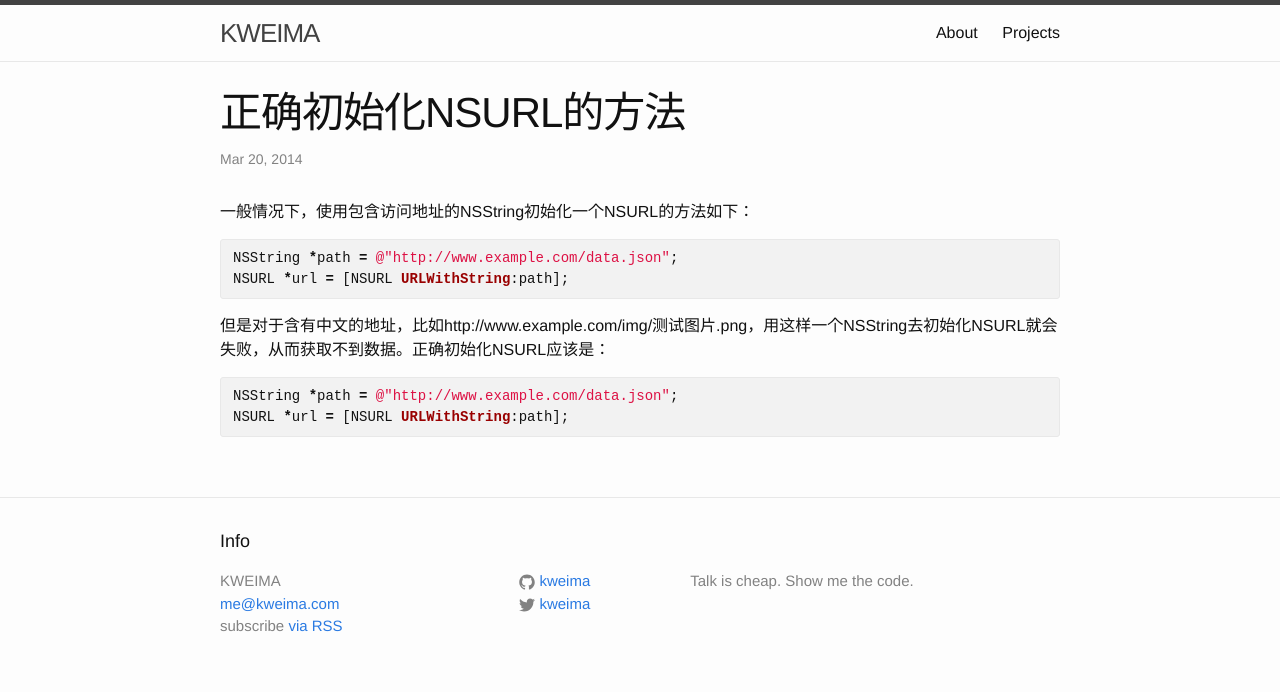
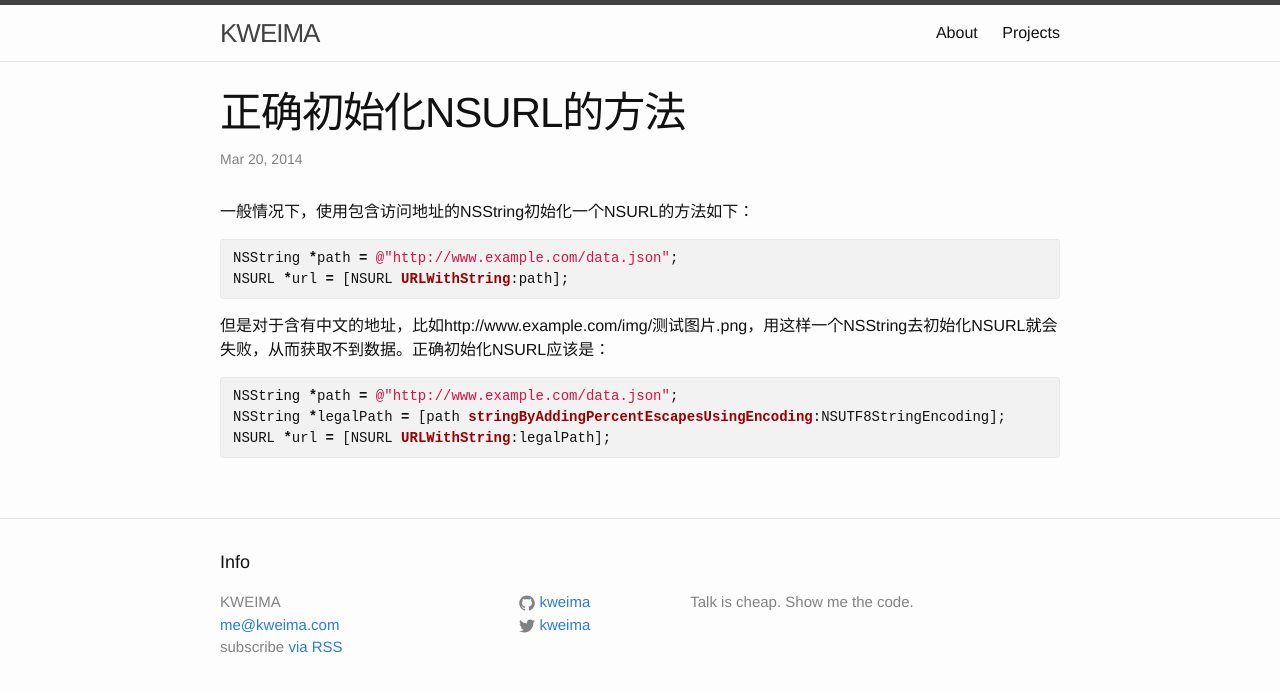
Before and after one commit to pangr/kweima.github.io, a Jekyll site: the page built from _posts/2014-03-20-right-way-to-init-nsurl.markdown, in a window 1280 px wide. Shown: the top 692 px of the page. Built offline with Jekyll 4.4.1, drawn with Linux system fonts in a browser that asks for light colours.

Commit message:
Update 2014-03-20-right-way-to-init-nsurl.markdown

```diff
--- a/_posts/2014-03-20-right-way-to-init-nsurl.markdown
+++ b/_posts/2014-03-20-right-way-to-init-nsurl.markdown
@@ -15,5 +15,6 @@ NSURL *url = [NSURL URLWithString:path];
 
 {% highlight objc %}
 NSString *path = @"http://www.example.com/data.json";
-NSURL *url = [NSURL URLWithString:path];
+NSString *legalPath = [path stringByAddingPercentEscapesUsingEncoding:NSUTF8StringEncoding];
+NSURL *url = [NSURL URLWithString:legalPath];
 {% endhighlight %}
```
